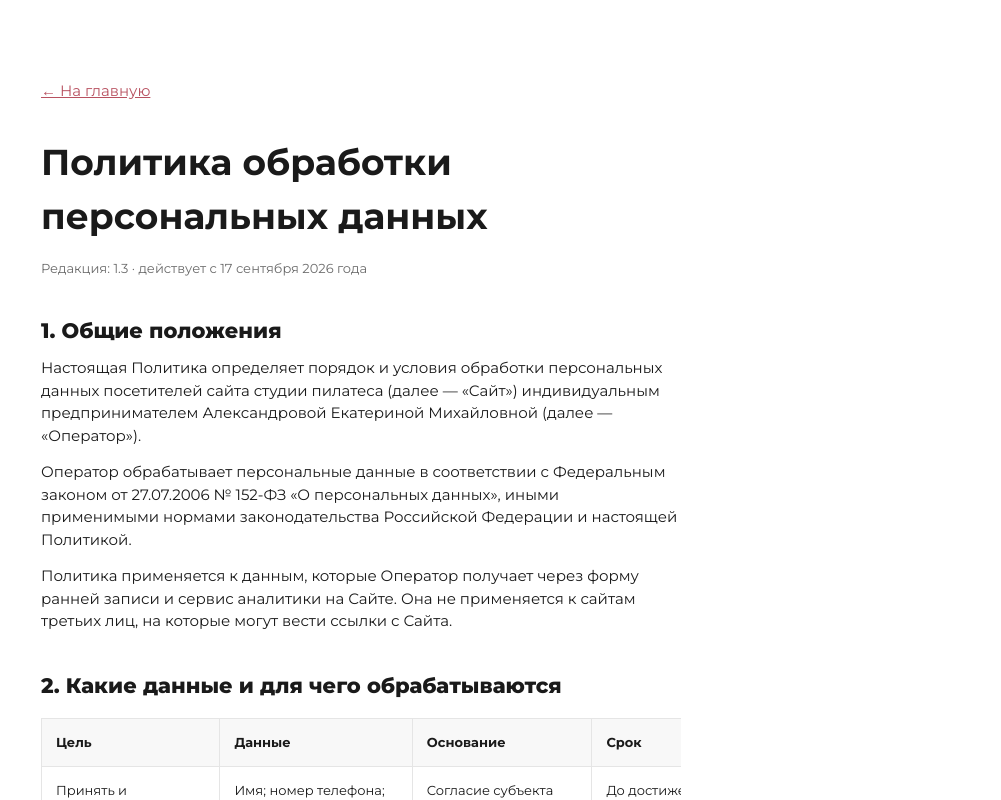
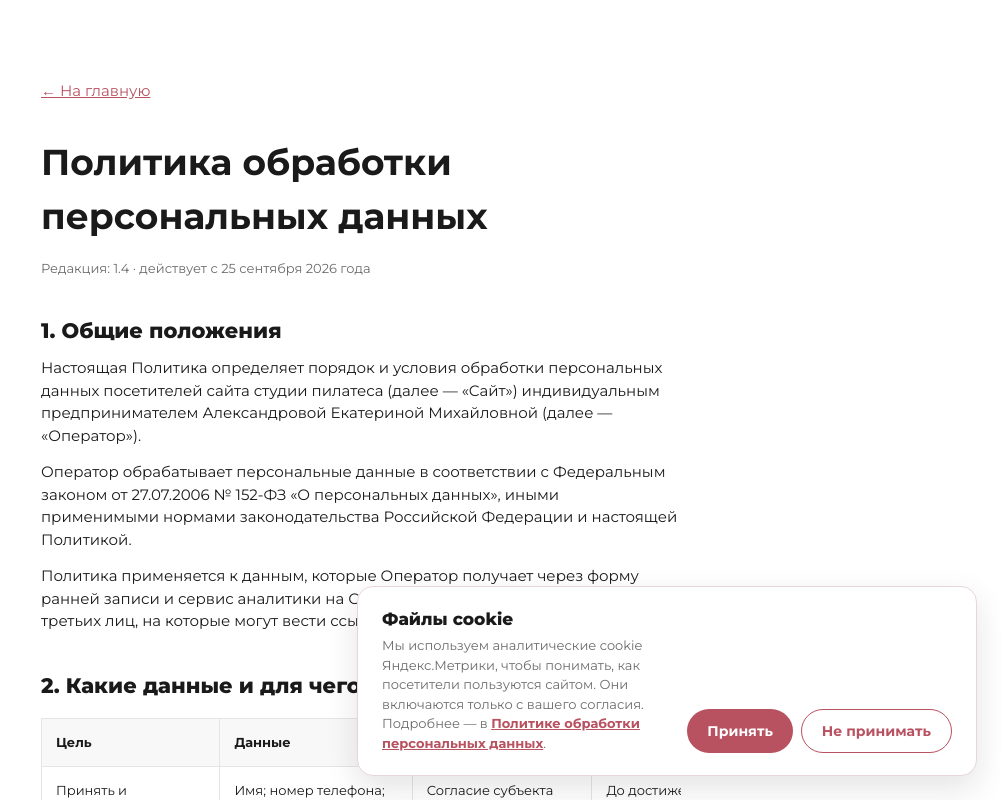
Before and after one commit to aleksandrov-evg/Project_KAT_studio, a Next.js app: page /privacy-policy in a window 1280 px wide. Shown: the top 800 px of the page, without its empty margins (279-1280 px from the left). Built offline with nearby package versions, Linux system fonts and the light colour scheme; no server answers.

Commit message:
Add cookie consent controls for analytics

```diff
--- /dev/null
+++ b/app/cookie-consent.tsx
@@ -0,0 +1,56 @@
+"use client";
+
+import { useEffect, useState } from "react";
+import { METRIKA_INIT_SCRIPT } from "../lib/metrika";
+import { YandexMetrikaGoals } from "./yandex-metrika";
+
+const CONSENT_KEY = "katfit-cookie-consent";
+const OPEN_SETTINGS_EVENT = "katfit:open-cookie-settings";
+type Consent = "accepted" | "rejected" | null;
+
+function getConsent(): Consent {
+  const value = window.localStorage.getItem(CONSENT_KEY);
+  return value === "accepted" || value === "rejected" ? value : null;
+}
+
+function YandexMetrika() {
+  useEffect(() => {
+    if (document.getElementById("yandex-metrika")) return;
+    const script = document.createElement("script");
+    script.id = "yandex-metrika";
+    script.text = METRIKA_INIT_SCRIPT;
+    document.head.appendChild(script);
+  }, []);
+
+  return <YandexMetrikaGoals />;
+}
+
+export function CookieConsent() {
+  const [consent, setConsent] = useState<Consent>(null);
+  const [ready, setReady] = useState(false);
+
+  useEffect(() => {
+    setConsent(getConsent());
+    setReady(true);
+    const openSettings = () => setConsent(null);
+    window.addEventListener(OPEN_SETTINGS_EVENT, openSettings);
+    return () => window.removeEventListener(OPEN_SETTINGS_EVENT, openSettings);
+  }, []);
+
+  function choose(value: Exclude<Consent, null>) {
+    window.localStorage.setItem(CONSENT_KEY, value);
+    setConsent(value);
+  }
+
+  return <>
+    {consent === "accepted" && <YandexMetrika />}
+    {ready && consent === null && <aside className="cookie-consent" aria-labelledby="cookie-consent-title" role="dialog">
+      <div><h2 id="cookie-consent-title">Файлы cookie</h2><p>Мы используем аналитические cookie Яндекс.Метрики, чтобы понимать, как посетители пользуются сайтом. Они включаются только с вашего согласия. Подробнее — в <a href="/privacy-policy#cookies">Политике обработки персональных данных</a>.</p></div>
+      <div className="cookie-consent__actions"><button className="button button--small" type="button" onClick={() => choose("accepted")}>Принять</button><button className="button button--small button--outline" type="button" onClick={() => choose("rejected")}>Не принимать</button></div>
+    </aside>}
+  </>;
+}
+
+export function CookieSettingsButton() {
+  return <button className="cookie-settings" type="button" onClick={() => window.dispatchEvent(new Event(OPEN_SETTINGS_EVENT))}>Настройки cookie</button>;
+}
--- a/app/globals.css
+++ b/app/globals.css
@@ -29,6 +29,7 @@
   .header .nav .nav__cta{display:inline-flex;justify-content:center;margin-top:12px;width:100%}
   .header--menu-open .header__cta{visibility:hidden;pointer-events:none}
 }
+
 @media(max-width:480px){
   .header .nav{left:-20px;right:-20px;padding-left:20px;padding-right:20px}
 }
@@ -109,3 +110,5 @@
   .maps-dialog__panel{padding:22px;border-radius:16px}
   .maps-dialog__header h2{font-size:20px}
 }
+.button--outline{border:1.5px solid var(--cta);background:#fff;color:var(--cta)}.button--outline:hover{background:var(--pink)}.cookie-consent{position:fixed;z-index:200;right:24px;bottom:24px;display:flex;align-items:flex-end;gap:24px;width:min(620px,calc(100% - 40px));padding:22px 24px;background:#fff;border:1px solid #e7d6d9;border-radius:16px;box-shadow:0 12px 32px #1a1a1a1f}.cookie-consent h2{font-size:17px;text-transform:none;letter-spacing:0}.cookie-consent p{margin:7px 0 0;color:var(--muted);font-size:13px;line-height:1.5}.cookie-consent a{color:var(--cta);font-weight:700}.cookie-consent__actions{display:flex;flex:0 0 auto;gap:8px}.cookie-settings{display:block;margin-top:8px;padding:0;border:0;background:transparent;color:inherit;font:inherit;text-decoration:underline;cursor:pointer}
+@media(max-width:640px){.cookie-consent{right:20px;bottom:20px;display:block;padding:20px}.cookie-consent__actions{margin-top:16px;flex-direction:column}.cookie-consent__actions .button{width:100%}}
--- a/app/layout.tsx
+++ b/app/layout.tsx
@@ -1,7 +1,6 @@
 import type { Metadata } from "next";
 import { Caveat, Montserrat } from "next/font/google";
-import { YandexMetrikaGoals } from "./yandex-metrika";
-import { METRIKA_ID, METRIKA_INIT_SCRIPT } from "../lib/metrika";
+import { CookieConsent } from "./cookie-consent";
 import "./globals.css";
 
 const montserrat = Montserrat({
@@ -45,17 +44,9 @@ export const metadata: Metadata = {
 export default function RootLayout({ children }: Readonly<{ children: React.ReactNode }>) {
   return (
     <html lang="ru" className={`${montserrat.variable} ${caveat.variable}`}>
-      <head>
-        <script id="yandex-metrika" dangerouslySetInnerHTML={{ __html: METRIKA_INIT_SCRIPT }} />
-      </head>
       <body className={montserrat.className}>
         {children}
-        <YandexMetrikaGoals />
-        <noscript>
-          <div>
-            <img src={`https://mc.yandex.ru/watch/${METRIKA_ID}`} style={{ position: "absolute", left: "-9999px" }} alt="" />
-          </div>
-        </noscript>
+        <CookieConsent />
       </body>
     </html>
   );
--- a/app/page.tsx
+++ b/app/page.tsx
@@ -3,6 +3,7 @@
 import { FormEvent, useEffect, useRef, useState } from "react";
 import Image from "next/image";
 import { reachGoal } from "../lib/metrika";
+import { CookieSettingsButton } from "./cookie-consent";
 
 type Status = "idle" | "success" | "error";
 type FieldName = "name" | "contact" | "personalDataConsent";
@@ -191,12 +192,12 @@ export default function Home() {
         <label className={errors.contact ? "field field--error" : "field"}>Номер телефона<input name="contact" type="tel" inputMode="tel" autoComplete="tel" required placeholder="+7 (999) 999-99-99" aria-invalid={Boolean(errors.contact)} aria-describedby={errors.contact ? "contact-error" : undefined} onChange={handlePhoneChange} />{errors.contact && <span className="field-error" id="contact-error">{errors.contact}</span>}</label></div>
         <fieldset className="interest-field"><legend>Что вам интересно?</legend><p>Можно выбрать несколько вариантов.</p><div className="interest-field__options"><label><span>Пилатес на реформере</span><input type="checkbox" name="interests" value="reformer" /></label><label><span>Классический пилатес</span><input type="checkbox" name="interests" value="pilates" /></label><label><span>Стрейчинг</span><input type="checkbox" name="interests" value="stretching" /></label><label><span>Персональные занятия</span><input type="checkbox" name="interests" value="personal" /></label><label><span>Пока не знаю — хочу подобрать формат</span><input type="checkbox" name="interests" value="undecided" /></label></div></fieldset>
         <label className={errors.personalDataConsent ? "consent consent--error" : "consent"}><input type="checkbox" name="personalDataConsent" required aria-invalid={Boolean(errors.personalDataConsent)} aria-describedby={errors.personalDataConsent ? "personal-data-consent-error" : undefined} onChange={clearFieldError} /><span>Даю согласие на обработку моих персональных данных в соответствии с <a href="/privacy-policy">Политикой обработки персональных данных</a>.{errors.personalDataConsent && <span className="field-error" id="personal-data-consent-error">{errors.personalDataConsent}</span>}</span></label>
-        <label className="consent"><input type="checkbox" name="marketingConsent" /><span>Я даю согласие ИП Александровой Екатерине Михайловне на получение информационных и рекламных уведомлений об открытии студии, занятиях, специальных условиях и предложениях по указанному контакту. Это необязательно. <a href="/notification-consent">Условия согласия на уведомления</a>.</span></label>
+        <label className="consent"><input type="checkbox" name="marketingConsent" /><span>Я даю согласие ИП Александровой Екатерине Михайловне на получение информационных и рекламных уведомлений об открытии студии, занятиях, специальных условиях и предложениях по указанному номеру телефона. Это необязательно. <a href="/notification-consent">Условия согласия на уведомления</a>.</span></label>
         <button className="button" type="submit">Сообщить мне об открытии</button>
         {status !== "idle" && <p className={`form-status form-status--${status}`} role={status === "error" ? "alert" : "status"}>{message}</p>}
       </form>
     </div></section>
-    <footer><div className="container footer">{logo}<div><h2>Будем ближе. Скоро.</h2><p>ТЦ «Гелиос» · Проспект Космонавтов, 20а<br />338 офис · 3 этаж · Королёв</p></div><small>Реформер · Пилатес · Стрейчинг<br /><a href="/privacy-policy">Политика обработки персональных данных</a></small></div></footer>
+    <footer><div className="container footer">{logo}<div><h2>Будем ближе. Скоро.</h2><p>ТЦ «Гелиос» · Проспект Космонавтов, 20а<br />338 офис · 3 этаж · Королёв</p></div><small>Реформер · Пилатес · Стрейчинг<br /><a href="/privacy-policy">Политика обработки персональных данных</a><CookieSettingsButton /></small></div></footer>
     {mapsOpen && <div className="maps-dialog" role="presentation" onMouseDown={(event) => { if (event.currentTarget === event.target) setMapsOpen(false); }}>
       <div className="maps-dialog__panel" role="dialog" aria-modal="true" aria-labelledby="maps-dialog-title">
         <div className="maps-dialog__header"><h2 id="maps-dialog-title">Открыть маршрут</h2><button ref={mapsCloseRef} type="button" onClick={() => setMapsOpen(false)} aria-label="Закрыть выбор карт">×</button></div>
--- a/app/privacy-policy/page.tsx
+++ b/app/privacy-policy/page.tsx
@@ -1,4 +1,5 @@
 import type { Metadata } from "next";
+import { CookieSettingsButton } from "../cookie-consent";
 
 export const metadata: Metadata = {
   title: "Политика обработки персональных данных",
@@ -9,7 +10,7 @@ export default function PrivacyPolicy() {
   return <main className="legal container">
     <a href="/">← На главную</a>
     <h1>Политика обработки персональных данных</h1>
-    <p className="legal__meta">Редакция: 1.3 · действует с 17 сентября 2026 года</p>
+    <p className="legal__meta">Редакция: 1.4 · действует с 25 сентября 2026 года</p>
 
     <section><h2>1. Общие положения</h2><p>Настоящая Политика определяет порядок и условия обработки персональных данных посетителей сайта студии пилатеса (далее — «Сайт») индивидуальным предпринимателем Александровой Екатериной Михайловной (далее — «Оператор»).</p><p>Оператор обрабатывает персональные данные в соответствии с Федеральным законом от 27.07.2006 № 152-ФЗ «О персональных данных», иными применимыми нормами законодательства Российской Федерации и настоящей Политикой.</p><p>Политика применяется к данным, которые Оператор получает через форму ранней записи и сервис аналитики на Сайте. Она не применяется к сайтам третьих лиц, на которые могут вести ссылки с Сайта.</p></section>
 
@@ -23,7 +24,7 @@ export default function PrivacyPolicy() {
 
     <section><h2>6. Права посетителя и отзыв согласия</h2><p>Посетитель вправе запросить сведения об обработке своих данных, потребовать уточнения неточных данных, их блокирования или уничтожения при отсутствии законных оснований для обработки, а также отозвать согласие. Согласие на уведомления можно отозвать отдельно; это не влияет на законность обработки до отзыва.</p><p>Чтобы реализовать право или отозвать согласие, направьте обращение Оператору по контактам, указанным на Сайте, с темой «Персональные данные». Укажите имя, контакт, который был оставлен на Сайте, и суть запроса. Это нужно только для подтверждения личности и поиска заявки. Оператор рассмотрит обращение в срок, установленный законодательством Российской Федерации.</p><p>Если вопрос не удалось урегулировать с Оператором, посетитель вправе обратиться в уполномоченный орган по защите прав субъектов персональных данных или в суд.</p></section>
 
-    <section><h2>7. Файлы cookie и изменения Политики</h2><p>Сайт использует cookie сервиса Яндекс.Метрика для учёта посещений, карты кликов, вебвизора и оценки отправки формы. Это аналитические cookie; рекламные cookie Оператор не подключает. Отключить их можно в настройках браузера или через инструменты Яндекса. Технические данные, перечисленные в разделе 2, также могут обрабатываться при отправке формы для её корректной и безопасной работы. При подключении CRM, чатов или иных сервисов Оператор обновит Политику и, при необходимости, запросит отдельное согласие.</p><p>Оператор вправе обновлять Политику при изменении работы Сайта или законодательства. Актуальная редакция всегда размещается на этой странице. Для новых целей обработки Оператор запросит отдельное необходимое согласие.</p></section>
+    <section id="cookies"><h2>7. Файлы cookie и изменения Политики</h2><p>Сайт использует аналитические cookie сервиса Яндекс.Метрика для учёта посещений, карты кликов, вебвизора и оценки отправки формы. Аналитические cookie включаются только после согласия посетителя; отказ не ограничивает доступ к основным функциям Сайта. Рекламные cookie Оператор не подключает. При отказе Яндекс.Метрика не загружается.</p><p>Изменить выбор можно в настройках cookie на Сайте или удалить cookie в настройках браузера. Технические данные, перечисленные в разделе 2, также могут обрабатываться при отправке формы для её корректной и безопасной работы. При подключении CRM, чатов или иных сервисов Оператор обновит Политику и, при необходимости, запросит отдельное согласие.</p><CookieSettingsButton /><p>Оператор вправе обновлять Политику при изменении работы Сайта или законодательства. Актуальная редакция всегда размещается на этой странице. Для новых целей обработки Оператор запросит отдельное необходимое согласие.</p></section>
     <section><h2>8. Сведения об Операторе</h2><p>ИП Александрова Екатерина Михайловна<br />ИНН: 251107023257<br />ОГРНИП: 325253600008903</p></section>
   </main>;
 }
```
Also changed, not shown: 1 other file (tests, documents, lock files or other folders).
